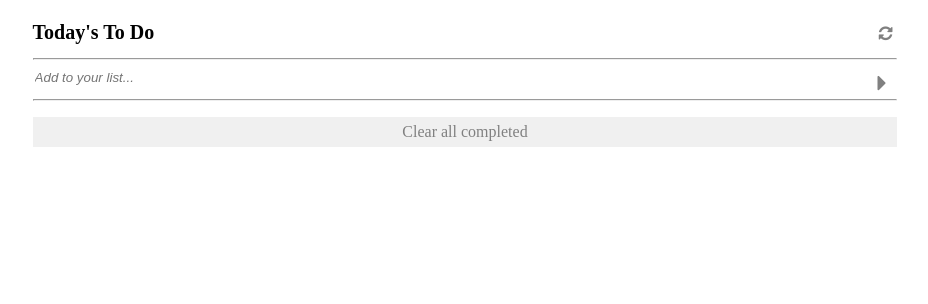
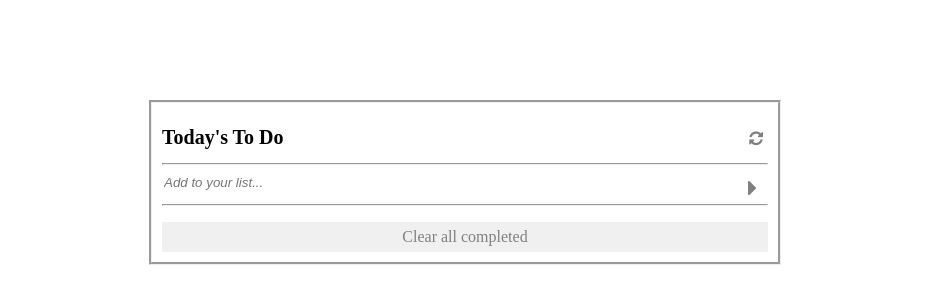
Before and after one commit to oguntayomicheal/To-Do-list, a website built with webpack: page src/index.html in a window 1280 px wide. Shown: the whole page, without its empty margins (175-1103 px from the left). Built offline with nearby package versions, Linux system fonts and the light colour scheme.

Commit message:
Update styles.css file

```diff
--- a/src/style.css
+++ b/src/style.css
@@ -3,8 +3,10 @@
 }
 
 #toDolist {
-  padding: 0 10px;
+  padding: 10px 10px;
   margin: auto;
+  margin-top: 100px;
+  border-style: groove;
 }
 
 #title {
@@ -47,8 +49,7 @@ i {
 
 @media screen and (min-width: 768px) {
   #toDolist {
-    width: 70%;
-    margin: auto;
+    width: 50%;
   }
 }
 
```
